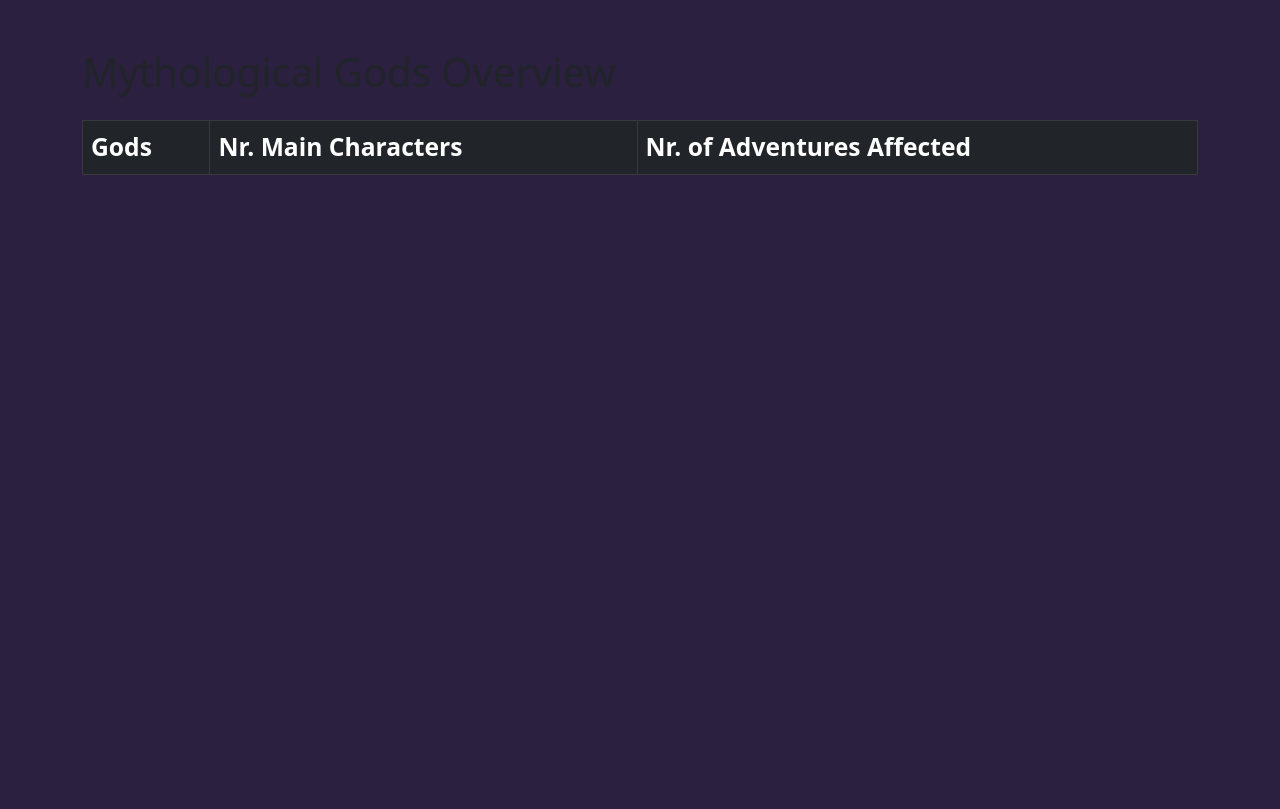
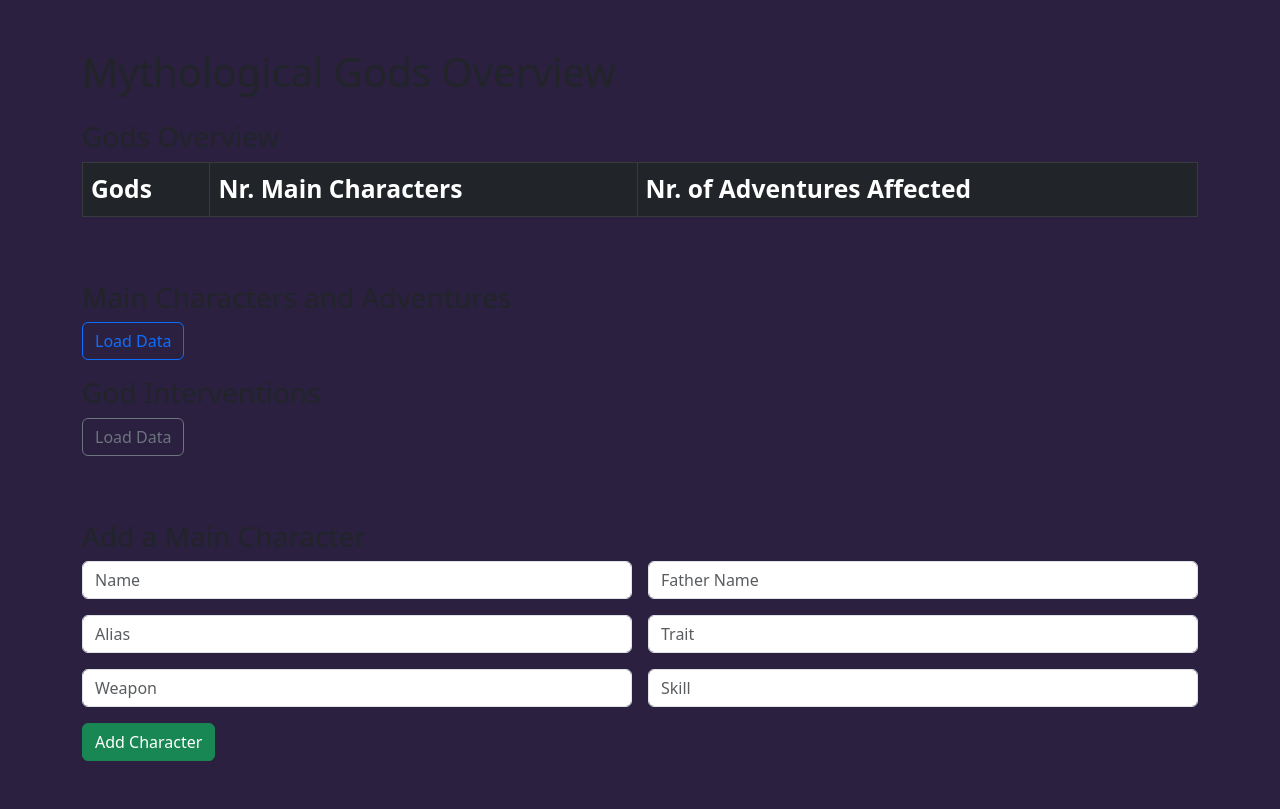
Before and after one commit to lancelot59/DV1663-Project, a Flask app: template DV1663/templates/form.html in a window 1280 px wide. Before the commit the page ends 175 px from the top, so only its background shows below. Run offline with Flask 3, Linux system fonts and the light colour scheme; the template is opened without the code that fills it, so the values that code supplies are empty.

Commit message:
now added additional functionality and changed the html to use this.

```diff
--- a/DV1663/templates/form.html
+++ b/DV1663/templates/form.html
@@ -11,7 +11,9 @@
 <div class="container my-5">
     <h1 class="mb-4">Mythological Gods Overview</h1>
 
-    <div class="table-responsive">
+    <!-- === Table 1: Gods Overview === -->
+    <h3>Gods Overview</h3>
+    <div class="table-responsive mb-5">
         <table id="my-table" class="table table-striped table-bordered">
             <thead class="table-dark">
                 <tr>
@@ -22,7 +24,7 @@
             </thead>
             <tbody>
                 {% for god in gods %}
-                <tr data-name="{{ god[0] }}">
+                <tr class="god-row" data-name="{{ god[0] }}">
                     <td>{{ god[0] }}</td>
                     <td>{{ god[1] }}</td>
                     <td>{{ god[2] }}</td>
@@ -32,13 +34,155 @@
         </table>
     </div>
 
+    <!-- === Table 2: Main Characters & Adventures === -->
+    <h3>Main Characters and Adventures</h3>
+    <button class="btn btn-outline-primary mb-3" onclick="loadMainCharAdventures()">Load Data</button>
+    <div id="mainchar-table-container" class="table-responsive"></div>
+
+    <!-- === Table 3: God Interventions === -->
+    <h3>God Interventions</h3>
+    <button class="btn btn-outline-secondary mb-3" onclick="loadInterventions()">Load Data</button>
+    <div id="intervention-table-container" class="table-responsive"></div>
+
+    <!-- === God Summary Viewer === -->
     <div id="extended" class="position-fixed top-0 end-0 p-3 bg-light border rounded shadow" style="display:none; z-index:1050; width:300px;">
         <button id="close" type="button" class="btn-close float-end" aria-label="Close"></button>
         <div id="details" class="mt-3"></div>
     </div>
+
+    <!-- === Form: Add New Main Character === -->
+<h3 class="mt-5">Add a Main Character</h3>
+<div class="row g-3">
+    <div class="col-md-6">
+        <input type="text" id="name" class="form-control" placeholder="Name">
+    </div>
+    <div class="col-md-6">
+        <input type="text" id="father_name" class="form-control" placeholder="Father Name">
+    </div>
+    <div class="col-md-6">
+        <input type="text" id="alias" class="form-control" placeholder="Alias">
+    </div>
+    <div class="col-md-6">
+        <input type="text" id="trait" class="form-control" placeholder="Trait">
+    </div>
+    <div class="col-md-6">
+        <input type="text" id="weapon" class="form-control" placeholder="Weapon">
+    </div>
+    <div class="col-md-6">
+        <input type="text" id="skill" class="form-control" placeholder="Skill">
+    </div>
+</div>
+<button class="btn btn-success mt-3" onclick="addMainCharacter()">Add Character</button>
+<div id="add-result" class="mt-2 text-success"></div>
+
+
 </div>
 
 <script src="https://cdn.jsdelivr.net/npm/bootstrap@5.3.0/dist/js/bootstrap.bundle.min.js"></script>
-<script src="{{ url_for('static', filename='script.js') }}"></script>
+<script>
+    // Show god summary
+    document.querySelectorAll('.god-row').forEach(row => {
+        row.addEventListener('click', () => {
+            const godName = row.getAttribute('data-name');
+            fetch(`/god_summary/${godName}`)
+                .then(res => res.json())
+                .then(data => {
+                    document.getElementById('details').innerText = data.summary;
+                    document.getElementById('extended').style.display = 'block';
+                });
+        });
+    });
+
+    document.getElementById('close').addEventListener('click', () => {
+        document.getElementById('extended').style.display = 'none';
+    });
+
+    // Load Main Character Adventures
+    function loadMainCharAdventures() {
+        fetch('/main_char_adventures')
+            .then(res => res.json())
+            .then(data => {
+                const table = `
+                    <table class="table table-striped table-bordered">
+                        <thead class="table-secondary">
+                            <tr><th>Main Character</th><th>Adventures</th></tr>
+                        </thead>
+                        <tbody>
+                            ${data.map(row => `<tr><td>${row[0]}</td><td>${row[1]}</td></tr>`).join('')}
+                        </tbody>
+                    </table>`;
+                document.getElementById('mainchar-table-container').innerHTML = table;
+            });
+    }
+
+    // Load Interventions
+    function loadInterventions() {
+        fetch('/god_interventions')
+            .then(res => res.json())
+            .then(data => {
+                const table = `
+                    <table class="table table-striped table-bordered">
+                        <thead class="table-secondary">
+                            <tr><th>God</th><th>Interventions</th></tr>
+                        </thead>
+                        <tbody>
+                            ${data.map(row => `<tr><td>${row[0]}</td><td>${row[1]}</td></tr>`).join('')}
+                        </tbody>
+                    </table>`;
+                document.getElementById('intervention-table-container').innerHTML = table;
+            });
+    }
+
+    // Add new main character
+    function addMainCharacter() {
+        const data = {
+            name: document.getElementById('name').value,
+            father_name: document.getElementById('father_name').value,
+            alias: document.getElementById('alias').value,
+            trait: document.getElementById('trait').value,
+            weapon: document.getElementById('weapon').value,
+            skill: document.getElementById('skill').value,
+        };
+
+        // Simple form validation
+        if (!data.name) {
+            alert("Name is required.");
+            return;
+        }
+
+        fetch('/add_main_character', {
+            method: 'POST',
+            headers: { 'Content-Type': 'application/json' },
+            body: JSON.stringify(data)
+        })
+        .then(res => res.json())
+        .then(data => {
+            document.getElementById('add-result').innerText = data.message;
+
+            // Clear fields
+            ['name', 'father_name', 'alias', 'trait', 'weapon', 'skill'].forEach(id => {
+                document.getElementById(id).value = '';
+            });
+        });
+    }
+
+    // Load character log
+    function loadCharacterLog() {
+        fetch('/character_log')
+            .then(res => res.json())
+            .then(data => {
+                const table = `
+                    <table class="table table-striped table-bordered">
+                        <thead class="table-secondary">
+                            <tr><th>ID</th><th>Name</th><th>Timestamp</th></tr>
+                        </thead>
+                        <tbody>
+                            ${data.map(row => `<tr><td>${row[0]}</td><td>${row[1]}</td><td>${row[2]}</td></tr>`).join('')}
+                        </tbody>
+                    </table>`;
+                document.getElementById('log-table-container').innerHTML = table;
+            });
+    }
+</script>
 </body>
 </html>
```
Also changed, not shown: DV1663/server.py (+137 -3 lines), DV1663/projekt_dv1663.db.
